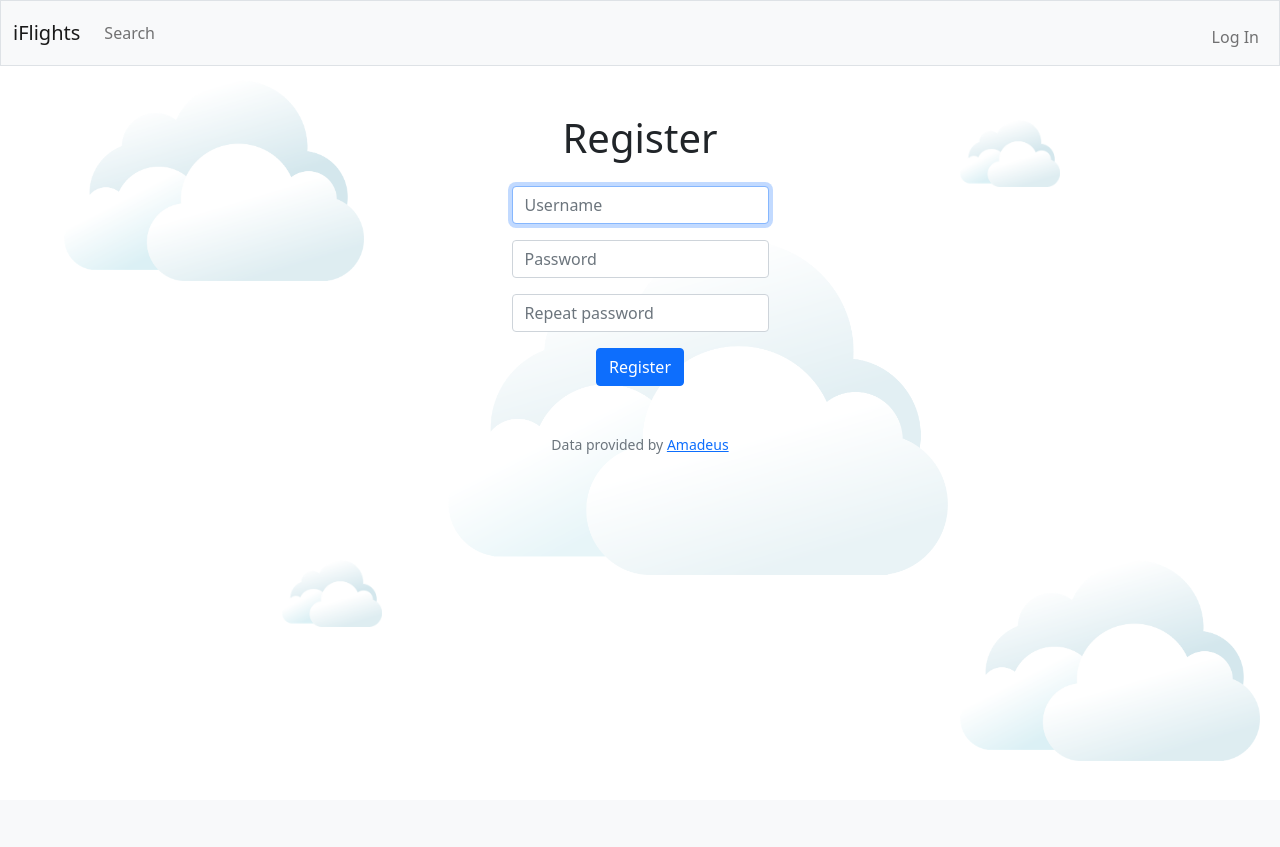
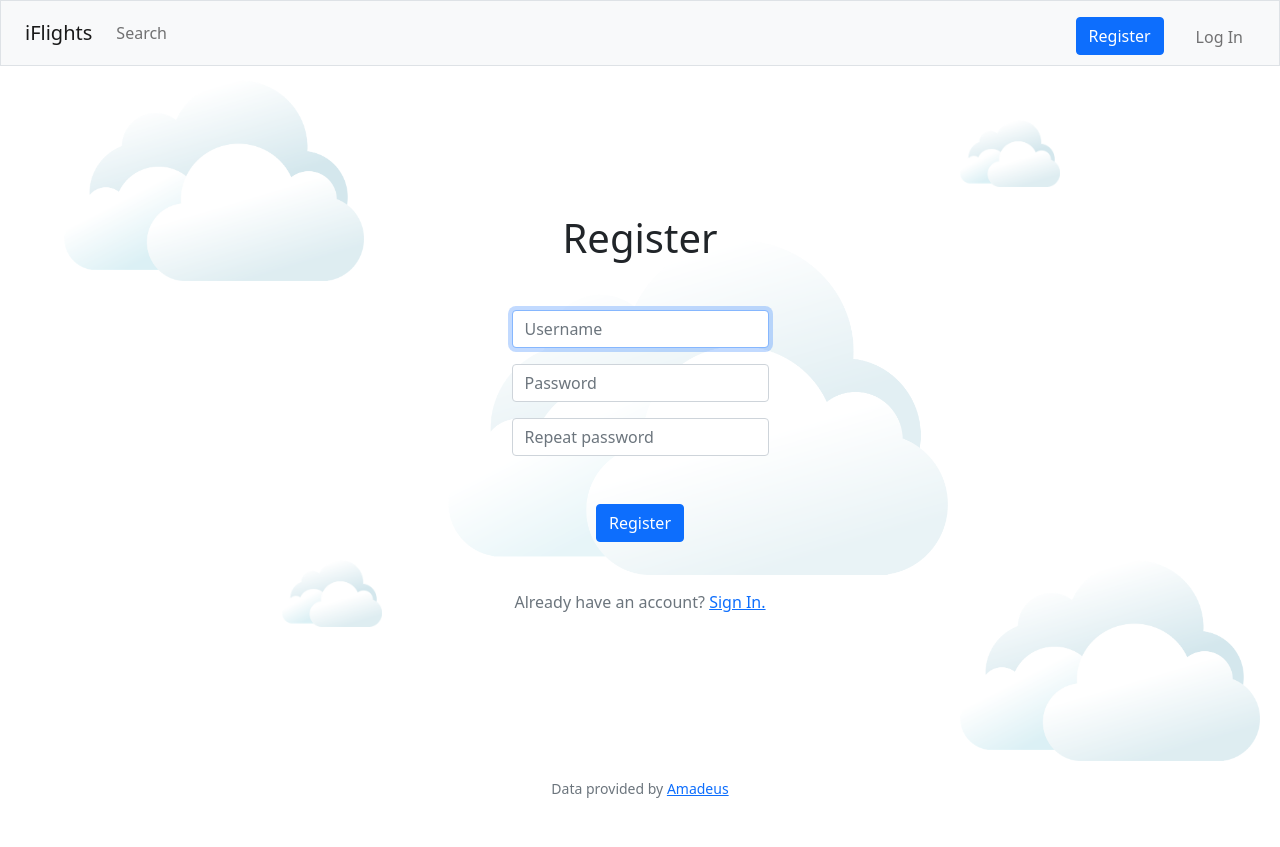
Before and after one commit to afonsogmarques/Flights, a Flask app: page /register in a window 1280 px wide. Before the commit the page ends 761 px from the top, so only its background shows below. Run offline with Flask 2, Linux system fonts and the light colour scheme; data comes from the database, SQL or seed files in the repository; both versions use the stored data as it was after the commit.

Commit message:
added register feature and some layout changes

```diff
--- a/app.py
+++ b/app.py
@@ -7,10 +7,9 @@ from aiosqlite import connect
 from flask import Flask, redirect, render_template, request, session
 from amadeus import Client, ResponseError, Location
 from dotenv import load_dotenv
-from helpers import matchAirline, apology, add_years
+from helpers import matchAirline, apology, add_years, login_required
 from flask_session import Session
 from werkzeug.security import check_password_hash, generate_password_hash
-from helpers import matchAirline
 
 app = Flask(__name__)
 
@@ -124,7 +123,7 @@ def index():
         response = []
 
         for index, code in enumerate(airport_codes):
-            if index == 15:
+            if index == 10:
                 break
             try:
                 flights = amadeus.shopping.flight_offers_search.get(
@@ -132,7 +131,7 @@ def index():
                     destinationLocationCode=iataCode,
                     departureDate=date,
                     adults='1',
-                    max='2'
+                    max='1'
                 ).data
 
                 for entry in flights:
@@ -209,6 +208,7 @@ def login():
 
 
 @app.route("/logout")
+@login_required
 def logout():
     """Log user out"""
 
@@ -217,3 +217,8 @@ def logout():
 
     # Redirect user to login form
     return redirect("/")
+
+@app.route("/favorites")
+@login_required
+def favorites():
+    return render_template('favorites.html')
--- a/static/styles.css
+++ b/static/styles.css
@@ -88,8 +88,7 @@ main {
     color: #cd0000;
 }
 
-#index-content {
-    display: flex;
+#main-content {
     height: 77vh;
 }
 
@@ -98,7 +97,6 @@ div#loading {
     height: calc(95vh - 3rem - 66px);
     width: 100%;
     margin-top: -3rem;
-    cursor: wait;
 }
 
 #apology {
--- a/templates/apology.html
+++ b/templates/apology.html
@@ -7,8 +7,8 @@
 {% block main %}
     <div id="apology" class="d-flex flex-column justify-content-center align-items-center">
         <h2>Error</h2>
-        <img src="/static/aircraft.png" width="50%">
+        <img src="/static/aircraft.png" width="45%">
         <h2>{{ message }}</h2>
-        <a href="javascript:history.back()" class="text-dark mt-5"><h5>Back</h5></a>
+        <a href="javascript:history.back()" class="text-dark mt-5"><h5>Take me back!</h5></a>
     </div>
 {% endblock %}
--- a/templates/index.html
+++ b/templates/index.html
@@ -9,7 +9,7 @@
     <img src="/static/loading.gif" height="64px" width="64px" class="mb-3">
     <p class="text-mute">Loading results.<br>This may take several minutes.</p>
 </div>
-<div id="index-content" class="justify-content-center align-items-center flex-column pb-5">
+<div id="main-content" class="d-flex justify-content-center align-items-center flex-column pb-5">
     <div class="mb-5">
         <h1 style="font-size: 3.5rem;">Where do you <br> want to go?</h1>
     </div>
--- a/templates/layout.html
+++ b/templates/layout.html
@@ -23,7 +23,7 @@
         <img id="clouds4" src="/static/clouds.png" width="200px;">
         <img id="clouds5" src="/static/clouds.png" width="200px;">
         <nav class="bg-light border navbar navbar-expand-md navbar-light">
-            <div class="container-fluid">
+            <div class="container-fluid ps-4">
                 <a class="navbar-brand" href="/"><span class="green">i</span><span class="blue">Flights</span></a>
                 <button aria-controls="navbar" aria-expanded="false" aria-label="Toggle navigation" class="navbar-toggler" data-bs-target="#navbar" data-bs-toggle="collapse" type="button">
                     <span class="navbar-toggler-icon"></span>
@@ -32,16 +32,17 @@
                     {% if session["user_id"] %}
                         <ul class="navbar-nav me-auto">
                             <li class="nav-item"><a class="nav-link" href="/">Search</a></li>
-                            <li class="nav-item"><a class="nav-link" href="/buy">Favorites</a></li>
+                            <li class="nav-item"><a class="nav-link" href="/favorites">Favorites</a></li>
                         </ul>
-                        <ul class="navbar-nav ms-auto mt-2">
+                        <ul class="navbar-nav ms-auto mt-2 pe-3">
                             <li class="nav-item"><a class="nav-link" href="/logout">Log Out</a></li>
                         </ul>
                     {% else %}
                         <ul class="navbar-nav me-auto">
                             <li class="nav-item"><a class="nav-link" href="/">Search</a></li>
                         </ul>
-                        <ul class="navbar-nav ms-auto mt-2">
+                        <ul class="navbar-nav ms-auto mt-2 pe-3">
+                            <li class="nav-item"><a class="btn btn-primary me-4" href="/register">Register</a></li>
                             <li class="nav-item"><a class="nav-link" href="/login">Log In</a></li>
                         </ul>
                     {% endif %}
--- a/templates/register.html
+++ b/templates/register.html
@@ -5,7 +5,8 @@
 {% endblock %}
 
 {% block main %}
-    <h1 class="mb-4">Register</h1>
+    <div id="main-content" class="d-flex justify-content-center align-items-center flex-column">
+        <h1 class="mb-5">Register</h1>
         <form action="/register" method="post">
             <div class="mb-3">
                 <input autocomplete="off" autofocus class="form-control mx-auto w-auto" id="username" name="username" placeholder="Username" type="text">
@@ -14,8 +15,10 @@
                 <input class="form-control mx-auto w-auto" id="password" name="password" placeholder="Password" type="password">
             </div>
             <div class="mb-3">
-            <input class="form-control mx-auto w-auto" id="confirmation" name="confirmation" placeholder="Repeat password" type="password">
+                <input class="form-control mx-auto w-auto mb-5" id="confirmation" name="confirmation" placeholder="Repeat password" type="password">
             </div>
             <button class="btn btn-primary" type="submit">Register</button>
         </form>
+        <p class="text-muted mt-5">Already have an account? <a href="/register">Sign In.</a></p>
+    </div>
 {% endblock %}
--- a/templates/results.html
+++ b/templates/results.html
@@ -49,6 +49,11 @@
                                 <div class="d-flex align-items-center">
                                     <h3 class="mb-0"  id="price">&euro;{{ entry['flightOffers'][0]['price']['grandTotal'] }}</h3>
                                 </div>
+                                <form method="post" action="/results">
+                                    <div class="d-flex justify-content-center align-items-center">
+                                        <button class="btn btn-secondary btn-success" type="submit">Save</button>
+                                    </div>
+                                </form>
                             </div>
                         </div>
                     </a>
```
Also changed, not shown: helpers.py (+14 -0 lines), templates/favorites.html (added, +11 -0 lines), templates/login.html (+5 -2 lines), airports.db, 1 other file. Lines whose indentation alone changed are shown as unchanged.
